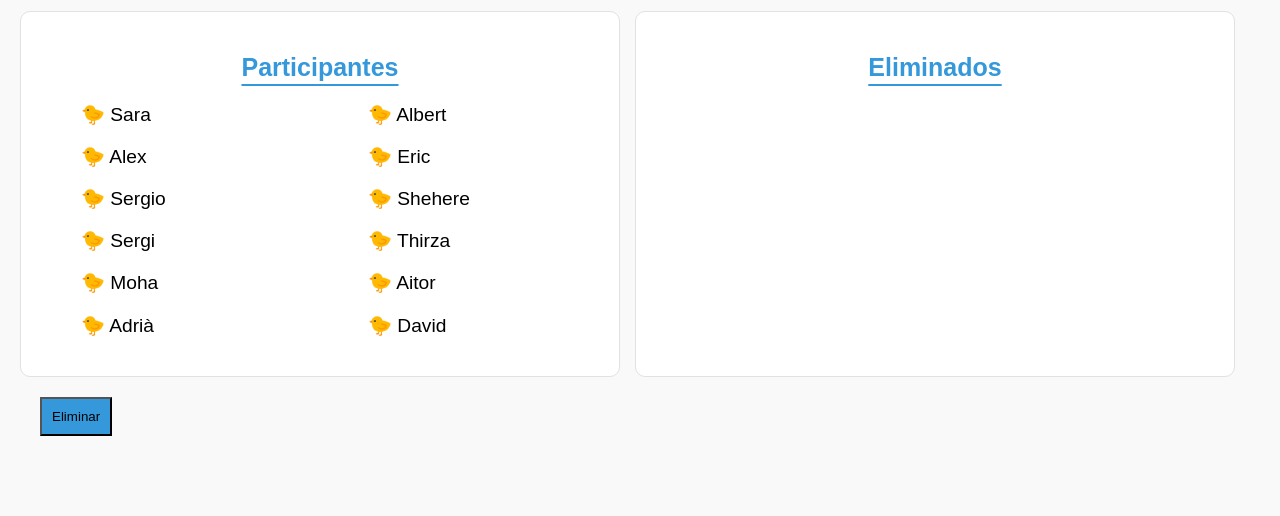
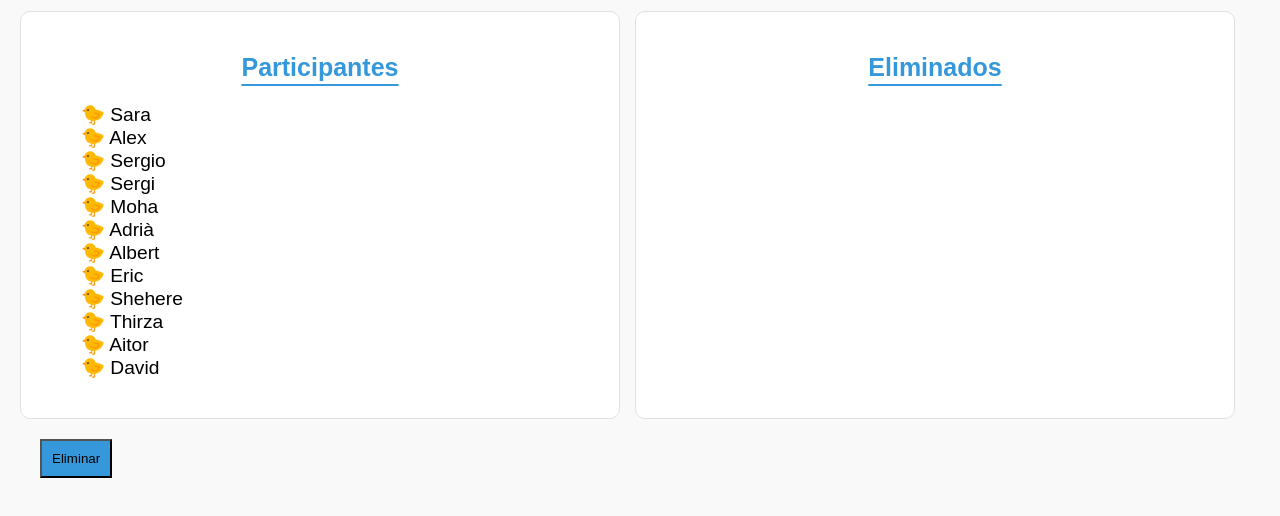
Before and after one commit to itsarade/retoPatinete, a plain HTML site: page index.html in a window 1280 px wide. Shown: the part 106-622 px from the top of the page. Drawn offline with Linux system fonts and the light colour scheme.

Commit message:
correct index.html

```diff
--- a/index.html
+++ b/index.html
@@ -1,6 +1,5 @@
 <!DOCTYPE html>
 <html lang="es">
-
   <head>
     <meta charset="UTF-8" />
     <meta name="viewport" content="width=device-width, initial-scale=1.0" />
@@ -9,9 +8,7 @@
   </head>
 
   <body>
-  <header>
-
-  </header>
+    <header></header>
 
     <main>
       <div>
@@ -21,32 +18,28 @@
       <div class="container">
         <div class="listas participantes">
           <h2>Participantes</h2>
-        <li>
-          <ul>🐤 Sara</ul>
-          <ul>🐤 Alex</ul>
-          <ul>🐤 Sergio</ul>
-          <ul>🐤 Sergi</ul>
-          <ul>🐤 Moha</ul>
-          <ul>🐤 Adrià</ul>
-          <ul>🐤 Albert</ul>
-          <ul>🐤 Eric</ul>
-          <ul>🐤 Shehere</ul>
-          <ul>🐤 Thirza</ul>
-          <ul>🐤 Aitor</ul>
-          <ul>🐤 David</ul>
-        </li>
+          <ul>
+            <li>🐤 Sara</li>
+            <li>🐤 Alex</li>
+            <li>🐤 Sergio</li>
+            <li>🐤 Sergi</li>
+            <li>🐤 Moha</li>
+            <li>🐤 Adrià</li>
+            <li>🐤 Albert</li>
+            <li>🐤 Eric</li>
+            <li>🐤 Shehere</li>
+            <li>🐤 Thirza</li>
+            <li>🐤 Aitor</li>
+            <li>🐤 David</li>
+          </ul>
         </div>
         <div class="listas eliminados">
           <h2>Eliminados</h2>
-
         </div>
       </div>
 
       <button class="eliminar" type="button">Eliminar</button>
-
     </main>
-  <footer>
-  </footer>
+    <footer></footer>
   </body>
-
 </html>
```
Lines whose indentation alone changed are shown as unchanged.
